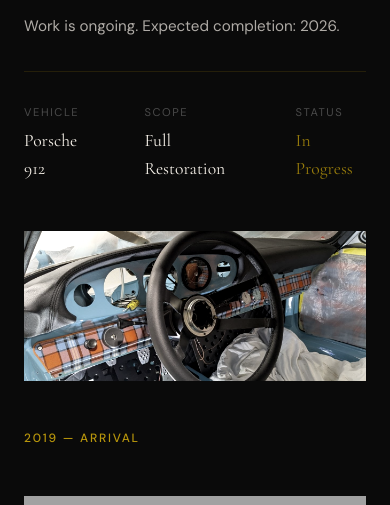
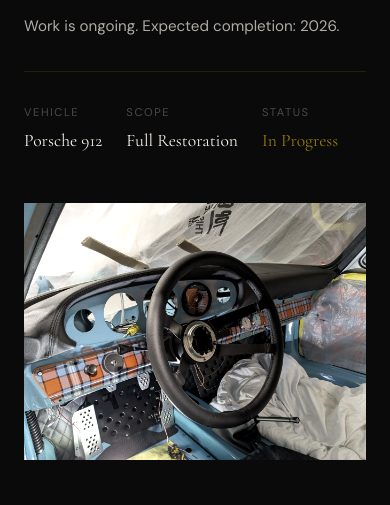
Before and after one commit to fcecinati/de-caires-classics-website, a plain HTML site: page portfolio.html in a window 390 px wide. Shown: the part 960-1465 px from the top of the page. Drawn offline with nearby package versions, Linux system fonts and the light colour scheme; grey boxes are pictures that could not be loaded.

Commit message:
Mobile: fix project-meta wrapping and image grid layout on small screens
Co-Authored-By: Claude Sonnet 4.6 <noreply@anthropic.com>

```diff
--- a/css/style.css
+++ b/css/style.css
@@ -453,6 +453,11 @@ section { padding: var(--section) 0; }
 }
 .image-grid--featured { grid-template-columns: 1fr; }
 .image-grid--featured img { aspect-ratio: 16/7; }
+@media (max-width: 600px) {
+  .project-meta { flex-wrap: wrap; gap: 1.5rem; }
+  .image-grid { grid-template-columns: 1fr; }
+  .image-grid--featured img { aspect-ratio: 4/3; }
+}
 
 /* --- Footer ------------------------------------------------- */
 .footer {
```
